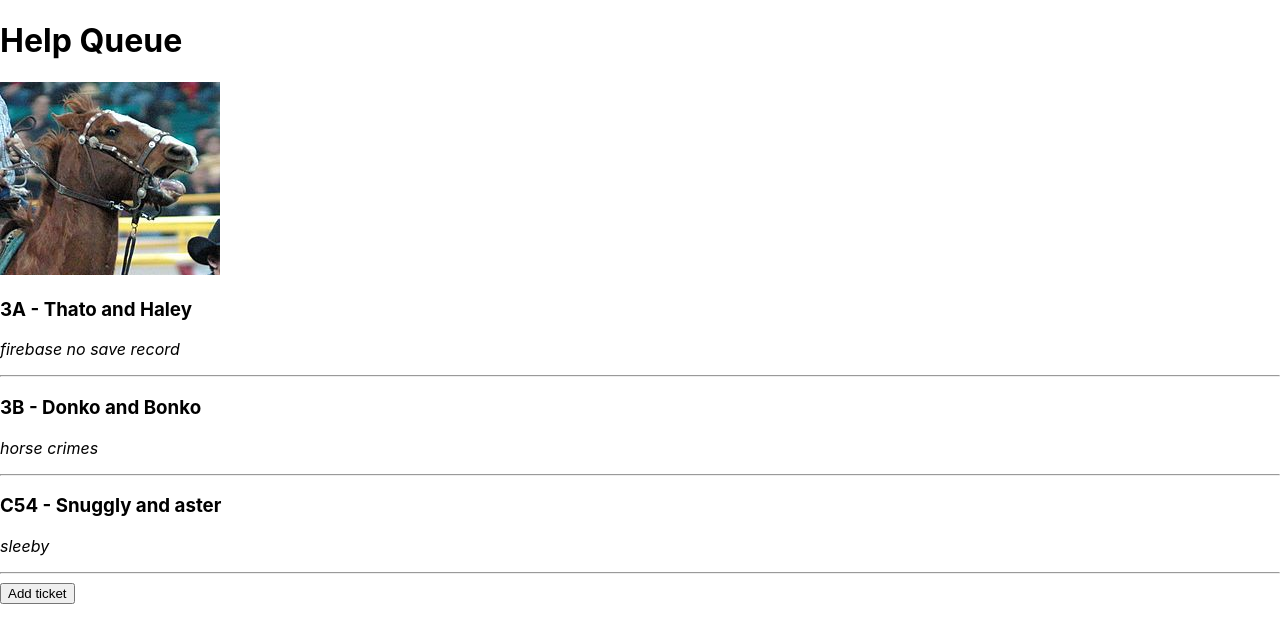
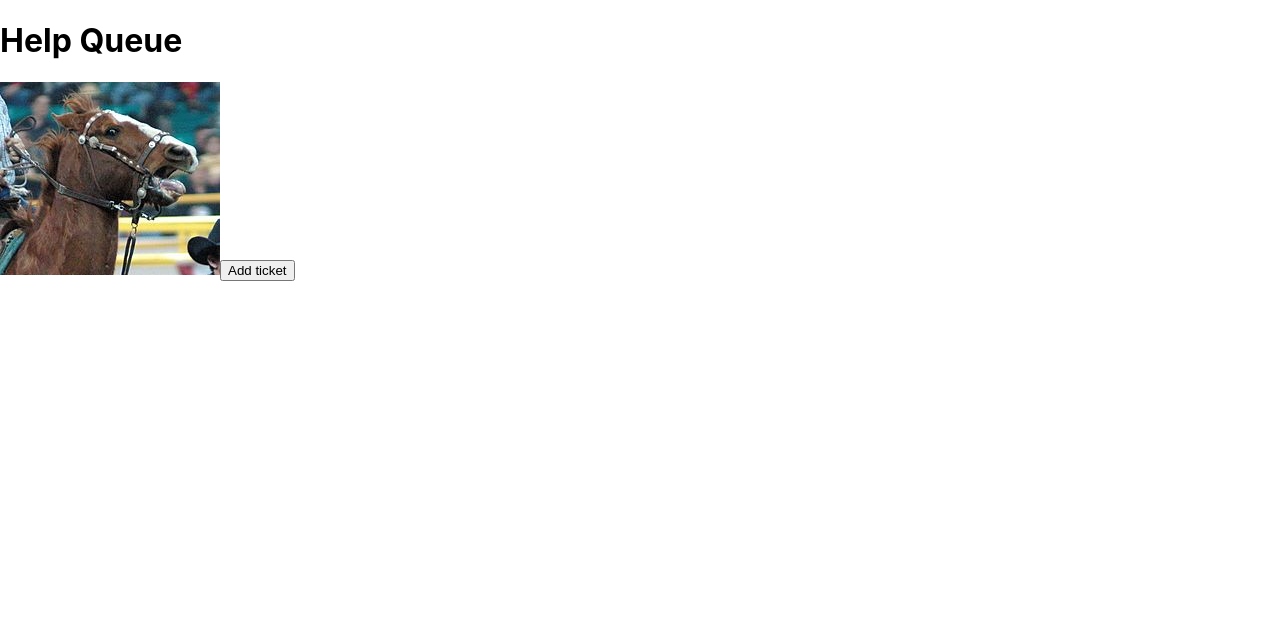
Before and after one commit to zhaoak/react-demo-help-queue, a React (Create React App) app: page / in a window 1280 px wide. Shown: the top 642 px of the page. Built offline with nearby package versions, Linux system fonts and the light colour scheme.

Commit message:
Added ticket submission system and state to track

```diff
--- a/src/components/NewTicketForm.js
+++ b/src/components/NewTicketForm.js
@@ -1,12 +1,17 @@
 import React from "react";
+import PropTypes from "prop-types";
+import { v4 } from 'uuid';
 
 function NewTicketForm(props) {
 
   function handleNewTicketFormSubmission(event) {
     event.preventDefault(); // no refresh page by default html form >:(
-    console.log(event.target.names.value);
-    console.log(event.target.location.value);
-    console.log(event.target.issue.value);
+    props.onNewTicketCreation({
+      names: event.target.names.value,
+      location: event.target.location.value,
+      issue: event.target.issue.value,
+      id: v4()
+    });
   }
 
   return (
@@ -29,4 +34,8 @@ function NewTicketForm(props) {
   );
 }
 
+NewTicketForm.propTypes = {
+  onNewTicketCreation: PropTypes.func
+};
+
 export default NewTicketForm;
--- a/src/components/TicketControl.js
+++ b/src/components/TicketControl.js
@@ -7,7 +7,8 @@ class TicketControl extends React.Component {
   constructor(props) {
     super(props);
     this.state = {
-      formVisible: false
+      formVisible: false,
+      mainTicketList: []
     };
   }
 
@@ -15,14 +16,20 @@ class TicketControl extends React.Component {
     this.setState(prevState => ({formVisible: !prevState.formVisible}));
   }
 
+  handleAddingNewTicketToList = (newTicket) => {
+    const newMainTicketList = this.state.mainTicketList.concat(newTicket);
+    this.setState({mainTicketList: newMainTicketList,
+                  formVisible: false });
+  }
+
   render() {
     let currentlyVisibleState = null;
     let buttonText = null;
     if (this.state.formVisible) {
-      currentlyVisibleState = <NewTicketForm />
+      currentlyVisibleState = <NewTicketForm onNewTicketCreation={this.handleAddingNewTicketToList} />
       buttonText = "Return to ticket list";
     } else {
-      currentlyVisibleState = <TicketList />
+      currentlyVisibleState = <TicketList ticketList={this.state.mainTicketList} />
       buttonText = "Add ticket";
     }
     return (
--- a/src/components/TicketList.js
+++ b/src/components/TicketList.js
@@ -1,28 +1,11 @@
 import React from "react";
 import Ticket from "./Ticket";
+import PropTypes from "prop-types";
 
-const mainTicketList = [
-  {
-    names: 'Thato and Haley',
-    location: '3A',
-    issue: 'firebase no save record'
-  },
-  {
-    names: 'Donko and Bonko',
-    location: '3B',
-    issue: 'horse crimes'
-  },
-  {
-    names: 'Snuggly and aster',
-    location: 'C54',
-    issue: 'sleeby'
-  }
-];
-
-function TicketList() {
+function TicketList(props) {
   return (
     <React.Fragment>
-      {mainTicketList.map((ticket, index) =>
+      {props.ticketList.map((ticket, index) =>
         <Ticket names={ticket.names}
           location={ticket.location}
           issue={ticket.issue}
@@ -32,4 +15,8 @@ function TicketList() {
   );
 }
 
+TicketList.propTypes = {
+  ticketList: PropTypes.array
+};
+
 export default TicketList;
```
